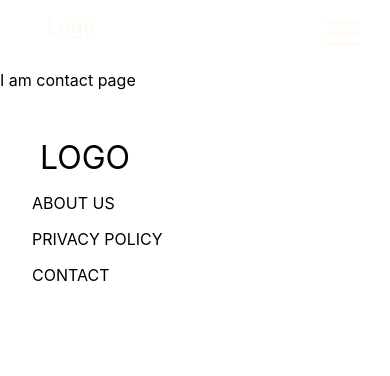
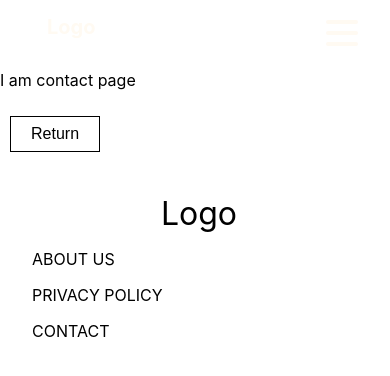
Before and after one commit to JohLeo/final-project, a React (Create React App) app: page /contact in a window 390 px wide. Shown: the top 376 px of the page. Built offline with nearby package versions, Linux system fonts and the light colour scheme.

Commit message:
added links to logo in nav and footer and links in open hamburger menu (#23)
* added links to logo in nav and footer and links in open hamburger menu

* added return buttons

```diff
--- a/src/components/About/AboutUsClicked.js
+++ b/src/components/About/AboutUsClicked.js
@@ -1,5 +1,7 @@
 import React from 'react';
 import styled from 'styled-components/macro';
+import { Link } from 'react-router-dom';
+import Button from 'components/lib/Button';
 import { ContainerColumn, ContainerRow } from '../GlobalStyles';
 import { Realtor } from '../lib/Realtors';
 
@@ -43,6 +45,11 @@ export const AboutUs = () => {
 
       </AboutRow>
 
+      <Link to="/">
+        <Button
+          type="submit"
+          text="Return" />
+      </Link>
       <ContainerRow>
         <UsH3>
             Hello Hi
--- a/src/components/Contact.js
+++ b/src/components/Contact.js
@@ -1,7 +1,16 @@
 import React from 'react';
+import { Link } from 'react-router-dom';
+import Button from './lib/Button';
 
 export const Contact = () => {
   return (
-    <p>I am contact page</p>
+    <>
+      <p>I am contact page</p>
+      <Link to="/">
+        <Button
+          type="submit"
+          text="Return" />
+      </Link>
+    </>
   )
 };
--- a/src/components/Foot.js
+++ b/src/components/Foot.js
@@ -10,7 +10,9 @@ import { Link } from 'react-router-dom';
 export const Footer = () => {
   return (
     <FooterContainer>
-      <Logo>LOGO</Logo>
+      <LogoLink to="/">
+        <Logo>Logo</Logo>
+      </LogoLink>
       <RightContainer>
         <Links>
           <li>
@@ -48,6 +50,10 @@ export const FooterContainer = styled.footer`
     padding: 2rem;
     justify-content: flex-start;
   }
+`;
+
+const LogoLink = styled(Link)`
+  text-decoration: none;
 `;
 
 export const Logo = styled.div`
--- a/src/components/Menu/Menu.js
+++ b/src/components/Menu/Menu.js
@@ -1,25 +1,27 @@
 import React from 'react';
 import { bool } from 'prop-types';
+import { Link } from 'react-router-dom';
 import { StyledMenu } from './Menu.styled';
 
 const Menu = ({ open }) => {
   return (
     <StyledMenu open={open}>
-      <a href="/">
+      <Link to="/forsale">
+        <span role="img" aria-label="for sale" />
+  for sale
+      </Link>
+      <Link to="/aboutus">
         <span role="img" aria-label="about us" />
-        for sale
-      </a>
-      <a href="/">
-        <span role="img" aria-label="price" />
-        about us
-      </a>
-      <a href="/">
+  about us
+      </Link>
+      <Link to="/contact">
         <span role="img" aria-label="contact" />
-        contact
-      </a>
+  contact
+      </Link>
     </StyledMenu>
-  )
-}
+  );
+};
+
 Menu.propTypes = {
   open: bool.isRequired
 }
--- a/src/components/Navigation.js
+++ b/src/components/Navigation.js
@@ -8,7 +8,9 @@ export const Nav = () => {
   const [open, setOpen] = useState(false);
   return (
     <Navbar>
-      <Logo>Logo</Logo>
+      <LogoLink to="/">
+        <Logo>Logo</Logo>
+      </LogoLink>
       <Links>
         <li>
           <Link to="/forsale">FOR SALE</Link>
@@ -33,6 +35,10 @@ const Navbar = styled.nav`
   align-items: center;
   justify-content: space-between;
   padding: 15px;
+`;
+
+const LogoLink = styled(Link)`
+  text-decoration: none;
 `;
 
 const Logo = styled.div`
--- a/src/components/PrivacyPolicy.js
+++ b/src/components/PrivacyPolicy.js
@@ -1,7 +1,16 @@
 import React from 'react';
+import { Link } from 'react-router-dom';
+import Button from './lib/Button';
 
 export const PrivacyPolicy = () => {
   return (
-    <p>I am privacy policy component</p>
+    <>
+      <p>I am privacy policy component</p>
+      <Link to="/">
+        <Button
+          type="submit"
+          text="Return" />
+      </Link>
+    </>
   )
 }
--- a/src/components/PropertyObject.js
+++ b/src/components/PropertyObject.js
@@ -1,5 +1,6 @@
 import React, { useState, useEffect } from 'react';
-import { useParams } from 'react-router-dom';
+import { useParams, Link } from 'react-router-dom';
+import Button from './lib/Button';
 
 export const PropertyObject = () => {
   const { id } = useParams();
@@ -48,6 +49,11 @@ export const PropertyObject = () => {
       <p>
         <strong>Price:</strong> {property.price.toString().replace(/\B(?=(\d{3})+(?!\d))/g, ' ')} {property.currency}
       </p>
+      <Link to="/">
+        <Button
+          type="submit"
+          text="Return" />
+      </Link>
     </div>
   );
 };
```
